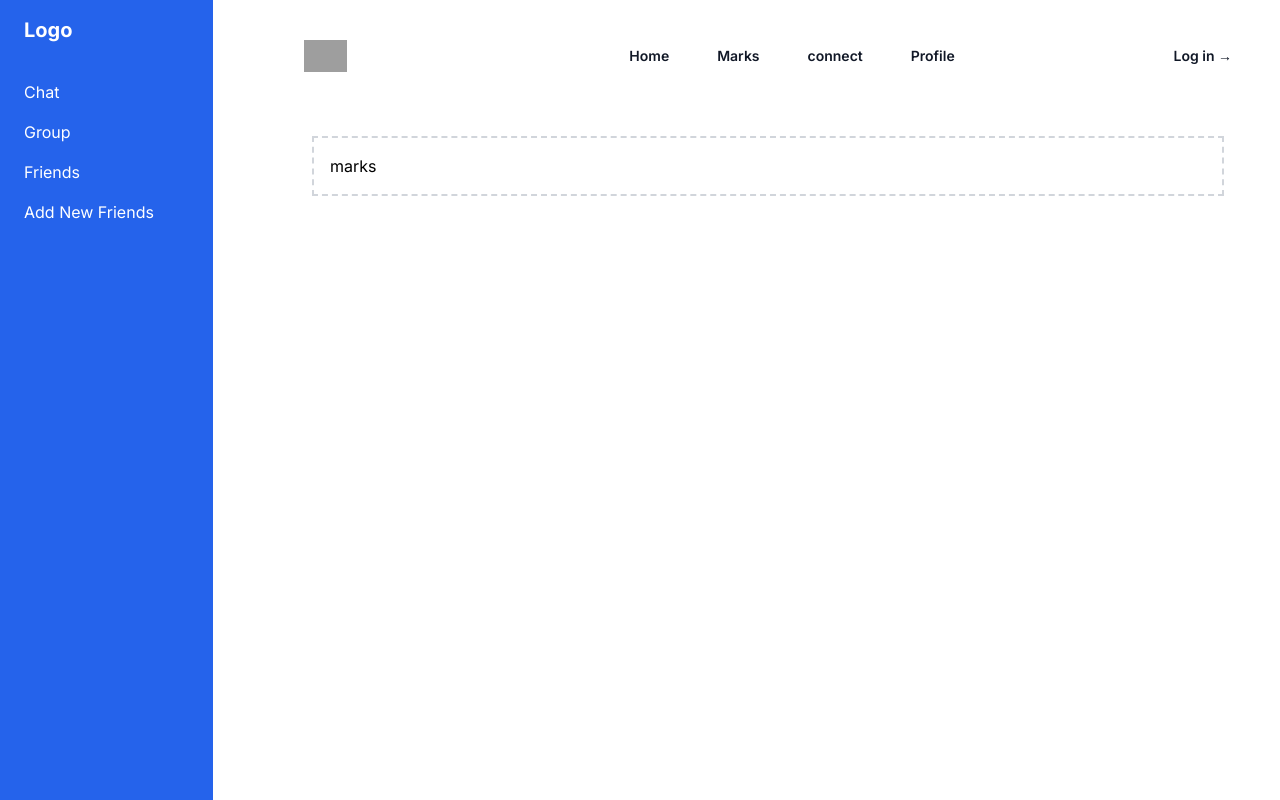
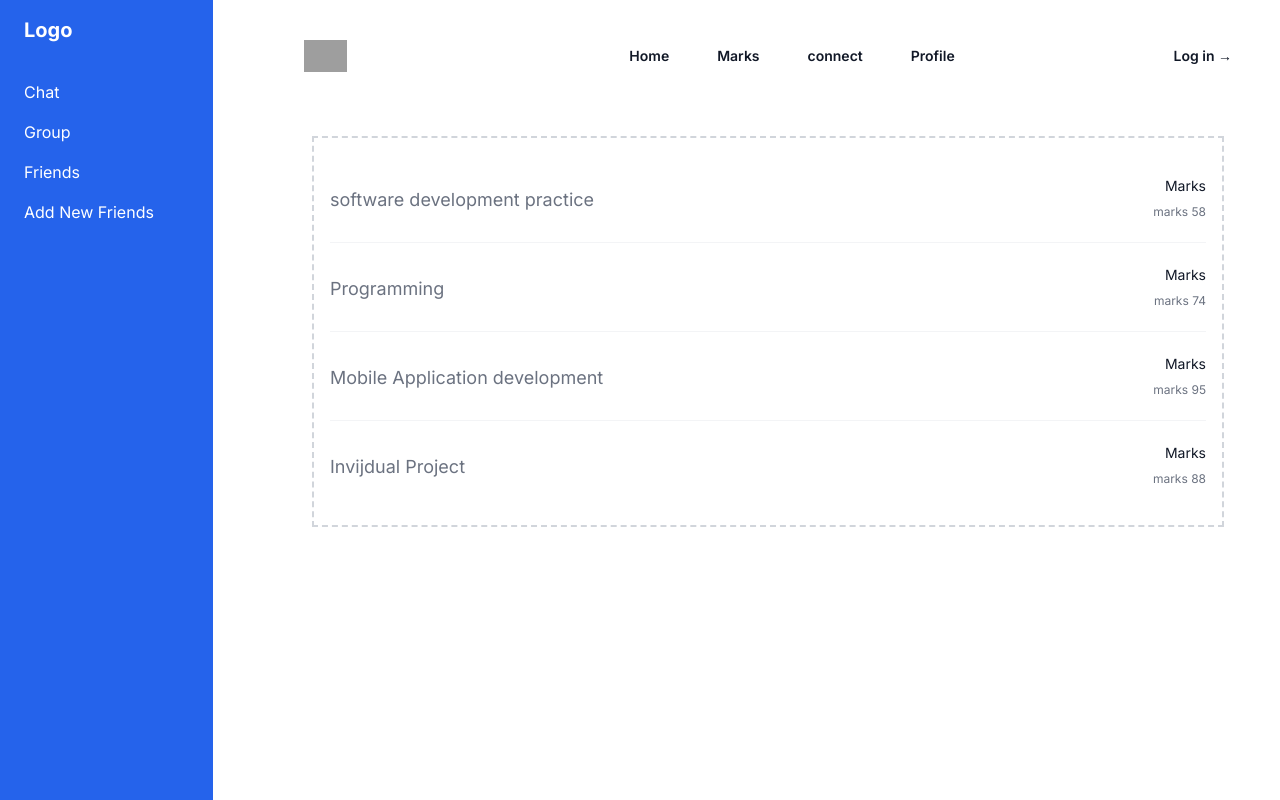
Before and after one commit to nimeshjanaka/student-connect, a Next.js app: page /marks in a window 1280 px wide. Built offline with nearby package versions, Linux system fonts and the light colour scheme; grey boxes are pictures that could not be loaded.

Commit message:
Update:Homepage

```diff
--- a/src/app/marks/page.jsx
+++ b/src/app/marks/page.jsx
@@ -1,7 +1,12 @@
+import Marks from "@/components/marks/page";
 import React from "react";
 
 const page = () => {
-  return <div>marks</div>;
+  return (
+    <div>
+      <Marks />
+    </div>
+  );
 };
 
 export default page;
--- /dev/null
+++ b/src/components/marks/page.jsx
@@ -0,0 +1,62 @@
+const people = [
+  {
+    name: "Marks",
+    marks: "58",
+
+    module: "software development practice",
+  },
+  {
+    name: "Marks",
+    marks: "74",
+
+    module: "Programming ",
+  },
+  {
+    name: "Marks",
+    marks: "95",
+
+    module: "Mobile Application development",
+  },
+  {
+    name: "Marks",
+    marks: "88",
+
+    module: "Invijdual Project",
+  },
+];
+
+export default function Marks() {
+  return (
+    <ul name="list" className="divide-y divide-gray-100">
+      {people.map((person) => (
+        <li key={person.email} className="flex justify-between gap-x-6 py-5">
+          <div className="flex min-w-0 gap-x-4">
+            <div className="min-w-0 flex-auto">
+              <h2 className="mt-4 truncate text-lg leading-5 text-gray-500">
+                {person.module}
+              </h2>
+              <p className="mt-1 truncate text-xs leading-5 text-gray-500">
+                {person.email}
+              </p>
+            </div>
+          </div>
+          <div className="hidden shrink-0 sm:flex sm:flex-col sm:items-end">
+            <p className="text-sm leading-6 text-gray-900">{person.name}</p>
+            {person.marks ? (
+              <p className="mt-1 text-xs leading-5 text-gray-500">
+                marks <time dateTime={person.marks}>{person.marks}</time>
+              </p>
+            ) : (
+              <div className="mt-1 flex items-center gap-x-1.5">
+                <div className="flex-none rounded-full bg-emerald-500/20 p-1">
+                  <div className="h-1.5 w-1.5 rounded-full bg-emerald-500" />
+                </div>
+                <p className="text-xs leading-5 text-gray-500">Online</p>
+              </div>
+            )}
+          </div>
+        </li>
+      ))}
+    </ul>
+  );
+}
```
